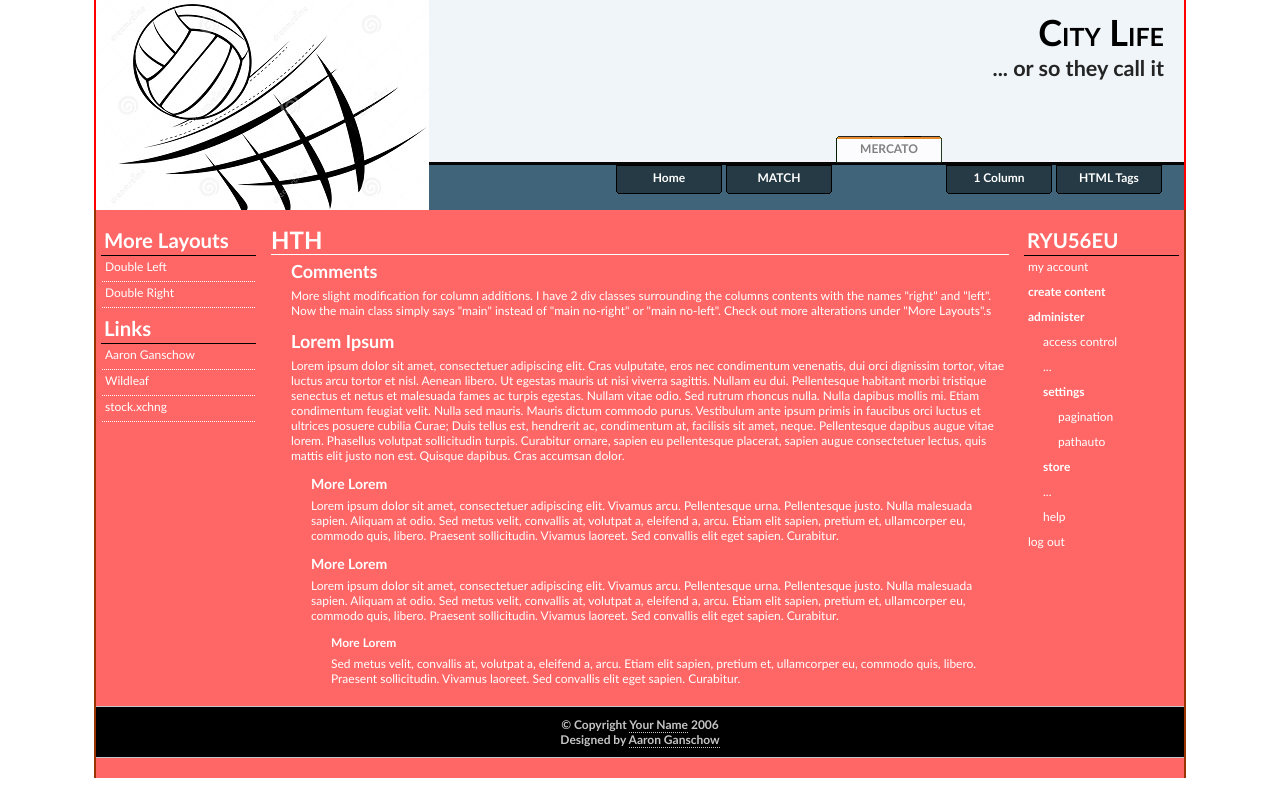
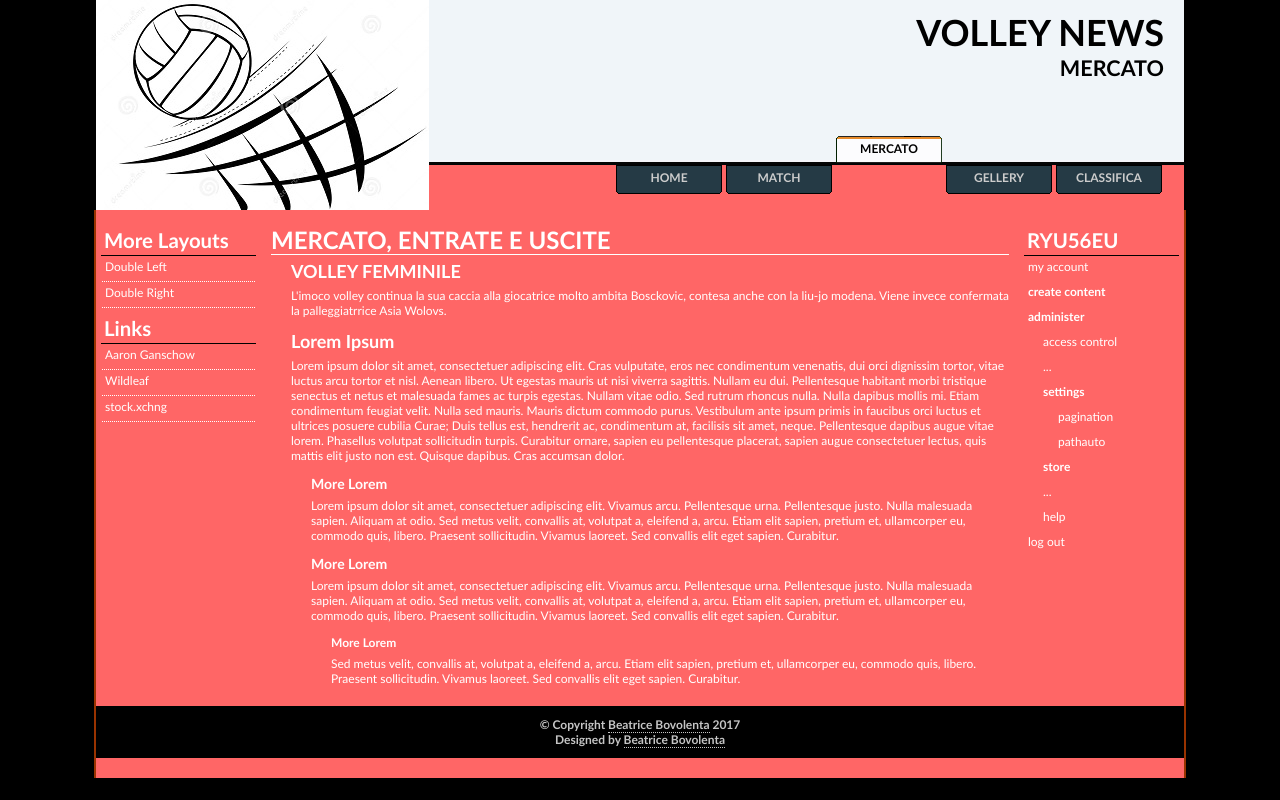
Before and after one commit to beatricebovolenta/beatricecompiticasa, a plain HTML site: page Or_so_they_call_it/3col.html in a window 1280 px wide. Drawn offline with Linux system fonts and the light colour scheme.

Commit message:
Add files via upload

```diff
--- a/Or_so_they_call_it/3col.html
+++ b/Or_so_they_call_it/3col.html
@@ -2,21 +2,21 @@
 <html xmlns="http://www.w3.org/1999/xhtml">
 <head>
 <meta http-equiv="Content-Type" content="text/html; charset=UTF-8" />
-<title>Or so they call it</title>
+<title>VOLLEY NEWS</title>
 <link href="css/style.css" type="text/css" rel="stylesheet" media="all" />
 </head>
 
 <body>
 <div id="header_wrapper">
 <div id="header">
-	<h1>City Life</h1>
-	<h2>... or so they call it</h2>
+	<h1>VOLLEY NEWS</h1>
+	<h2>MERCATO</h2>
 	<ul id="menu">
-		<li><a href="index.html">Home</a></li>
+		<li><a href="index.html">HOME</a></li>
 		<li><a href="rightcol.html">MATCH</a></li>
 		<li class="active"><a href="#">MERCATO</a></li>
-		<li><a href="1col.html">1 Column</a></li>
-		<li><a href="tags.html">HTML Tags</a></li>
+		<li><a href="1col.html">GELLERY</a></li>
+		<li><a href="tags.html">CLASSIFICA</a></li>
 	</ul>
 </div>
 </div>
@@ -65,11 +65,12 @@
 	</div>
 	</div>
 	<div class="main">
-		<h1>HTH</h1>
+		<h1>MERCATO, ENTRATE E USCITE </h1>
 		<div class="indent">
-			<h2> Comments </h2>
+			<h2> VOLLEY FEMMINILE </h2>
 			<p>
-				More slight modification for column additions.  I have 2 div classes surrounding the columns contents with the names &quot;right&quot; and &quot;left&quot;.  Now the main class simply says &quot;main&quot; instead of &quot;main no-right&quot; or &quot;main no-left&quot;.  Check out more alterations under &quot;More Layouts&quot;.s
+				L'imoco volley continua la sua caccia alla giocatrice molto ambita Bosckovic, contesa anche con la liu-jo modena.
+				Viene invece confermata la palleggiatrrice Asia Wolovs.
 			</p>
 			<h2> Lorem Ipsum </h2>
 			<p>
@@ -94,8 +95,8 @@ Lorem ipsum dolor sit amet, consectetuer adipiscing elit. Vivamus arcu. Pellente
 		</div>
 	</div>
 	<div id="footer">
-	&copy; Copyright <a href="mailto:yourname@domain.edu">Your Name</a> 2006<br />
-	Designed by <a href="http://aaron.ganschow.us/">Aaron Ganschow</a>
+		&copy; Copyright <a href="http://beatrice.bovolenta">Beatrice Bovolenta</a> 2017<br />
+		Designed by <a href="http://beatrice.bovolenta.us/">Beatrice Bovolenta</a>
 	</div>
 </div>
 </body>
--- a/Or_so_they_call_it/css/style.css
+++ b/Or_so_they_call_it/css/style.css
@@ -2,7 +2,7 @@ body
 {
 	margin: 0;
 	padding: 0;
-	background: #FFF;
+	background: #000000;
 	font-family: "Trebuchet MS", Verdana, Arial, Helvetica, Geneva, sans-serif;
 	font-size: 12px;
 }
@@ -13,9 +13,9 @@ body
 	margin: 0 auto;
 	border-width: 0 2px;
 	border-style: solid;
-	border-color: #FF0000;
+	border-color: #000000;
 	padding: 0;
-	background: #40657B url(../images/header_repeat2.jpg) top right repeat-x;
+	background: #FF6666 url(../images/header_repeat2.jpg) top right repeat-x;
 }
 
 #header
@@ -41,7 +41,7 @@ body
 #header h2
 {
 	font-size: 1.8em;
-	color: #242424;
+	color: #000000;
 	text-align: right;
 	margin: 0;
 	padding: 0 20px 0 0;
@@ -70,7 +70,7 @@ body
 #menu li a
 {
 	background-image: url(../images/tabs2.gif);
-	color: #FFFFFF;
+	color: #CCCCCC;
 	text-decoration: none;
 	font-weight: 700;
 	display: block;
@@ -84,7 +84,7 @@ body
 
 #menu li.active a,#menu li.active a:hover
 {
-	color: #808080;
+	color: #000000;
 	margin: 3px 0 26px 0;
 	padding: 6px 0 0 0;
 	height: 22px;
@@ -156,7 +156,7 @@ body
 	clear: both;
 	background: #000000;
 	border-width: 1px 0;
-	border-color: #C5C5C5;
+	border-color: #000000;
 	border-style: solid;
 	margin: 20px auto 10px auto;
 	vertical-align: middle;
@@ -248,7 +248,7 @@ p
 	padding: 3px;
 	border-width: 0 0 1px 0;
 	border-style: solid;
-	border-color: #000000;
+	border-color: #000000 ;
 }
 
 a
```
Also changed, not shown: Or_so_they_call_it/1col.html (+9 -9 lines), Or_so_they_call_it/3col-left.html (+11 -11 lines), Or_so_they_call_it/3col-right.html (+6 -6 lines), Or_so_they_call_it/index.html (+9 -9 lines), Or_so_they_call_it/rightcol.html (+10 -9 lines), Or_so_they_call_it/tags.html (+8 -8 lines).
